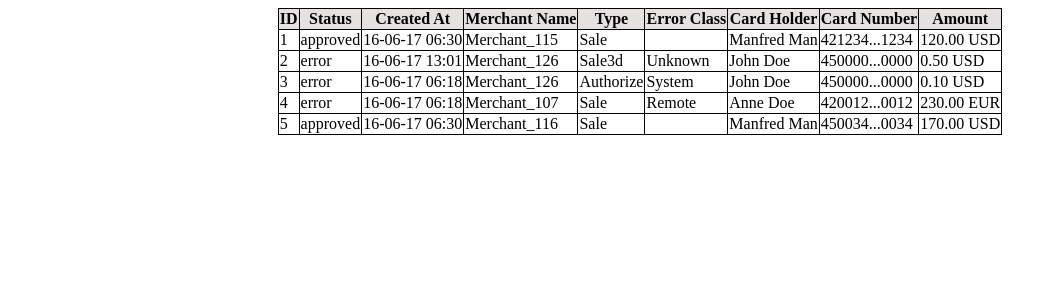
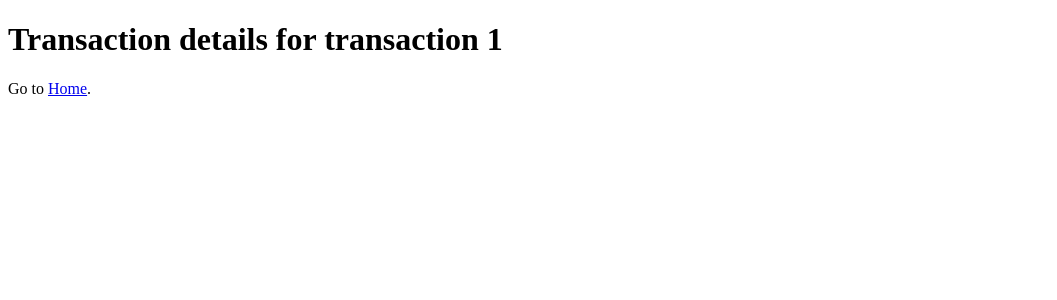
Before and after one commit to retr0future/emp, a React app: page /transaction/1 in a window 1280 px wide. Shown: the top 300 px of the page, without its empty margins (0-1057 px from the left). Built offline with nearby package versions, Linux system fonts and the light colour scheme.

Commit message:
Routing added

```diff
--- a/package.json
+++ b/package.json
@@ -40,6 +40,7 @@
   "dependencies": {
     "@babel/plugin-transform-runtime": "^7.21.4",
     "react": "^18.2.0",
-    "react-dom": "^18.2.0"
+    "react-dom": "^18.2.0",
+    "react-router-dom": "^6.10.0"
   }
 }
--- a/src/App.js
+++ b/src/App.js
@@ -1,61 +1,15 @@
-import React, {useEffect, useState } from "react";
-import "./App.css";
-import PaymentTransactions from "./PaymentTransactions.js";
+import { createBrowserRouter, RouterProvider } from "react-router-dom";
+import React from "react";
+import HomePage from "./pages/HomePage";
+import TransactionPage from "./pages/TransactionPage";
+
+const router = createBrowserRouter([
+  { path: "/", element: <HomePage /> },
+  { path: "/transaction/:id", element: <TransactionPage /> },
+]);
 
 const App = () => {
-  const paymentTransactions = new PaymentTransactions();
-  const transactions = paymentTransactions.getTransactions();
-  const [order, setOrder] = useState("asc");
-  const [data, setData] = useState(transactions);
-  const handleSort = (col) => {
-    if (order === "asc") {
-      const sorted = [...data].sort((a, b) => (a[col] > b[col] ? 1 : -1));
-      setData(sorted);
-      setOrder("desc");
-    }
-    if (order === "desc") {
-      const sorted = [...data].sort((a, b) => (a[col] < b[col] ? 1 : -1));
-      setData(sorted);
-      setOrder("asc");
-    }
-  };
-  const errorClassMap = {
-    'Module::SystemError': 'System',
-    'Module::RemoteError': 'Remote',
-    'Module::ConfigurationError': 'Unknown'
-  };
-  return (
-    <table className="table">
-      <thead>
-        <tr className="headRow">
-          <th>ID</th>
-          <th onClick={() => handleSort('status')}>Status</th>
-          <th onClick={() => handleSort('created_at')}>Created At</th>
-          <th onClick={() => handleSort('merchant_name')}>Merchant Name</th>
-          <th onClick={() => handleSort('type')}>Type</th>
-          <th onClick={() => handleSort('error_class')}>Error Class</th>
-          <th onClick={() => handleSort('card_holder')}>Card Holder</th>
-          <th onClick={() => handleSort('card_number')}>Card Number</th>
-          <th onClick={() => handleSort('amount')}>Amount</th>
-        </tr>
-      </thead>
-      <tbody>
-        {data.map(transaction => (
-          <tr key={transaction.id}>
-            <td>{transaction.id}</td>
-            <td>{transaction.status}</td>
-            <td>{new Date(transaction.created_at).toLocaleString('en-GB', { year: '2-digit', month: '2-digit', day: '2-digit', hour: '2-digit', minute: '2-digit' }).replace(',', '').replace(/\//g, '-')}</td>
-            <td>{transaction.merchant_name}</td>
-            <td>{transaction.type.replace('Transaction', '')}</td>
-            <td>{errorClassMap[transaction.error_class]}</td>
-            <td>{transaction.card_holder}</td>
-            <td>{transaction.card_number}</td>
-            <td>{parseFloat(transaction.amount/100).toFixed(2)} {transaction.currency}</td>
-          </tr>
-        ))}
-      </tbody>
-    </table>
-  );
+  return <RouterProvider router={router}/>;
 };
 
 export default App;
--- /dev/null
+++ b/src/pages/HomePage.js
@@ -0,0 +1,65 @@
+import React, {useEffect, useState } from "react";
+import "./HomePage.css";
+import PaymentTransactions from "../PaymentTransactions";
+import {Link} from "react-router-dom";
+
+const HomePage = () => {
+  const paymentTransactions = new PaymentTransactions();
+  const transactions = paymentTransactions.getTransactions();
+  const [order, setOrder] = useState("asc");
+  const [data, setData] = useState(transactions);
+  const handleSort = (col) => {
+    if (order === "asc") {
+      const sorted = [...data].sort((a, b) => (a[col] > b[col] ? 1 : -1));
+      setData(sorted);
+      setOrder("desc");
+    }
+    if (order === "desc") {
+      const sorted = [...data].sort((a, b) => (a[col] < b[col] ? 1 : -1));
+      setData(sorted);
+      setOrder("asc");
+    }
+  };
+  const errorClassMap = {
+    'Module::SystemError': 'System',
+    'Module::RemoteError': 'Remote',
+    'Module::ConfigurationError': 'Unknown'
+  };
+  return (
+    <table className="table">
+      <thead>
+        <tr className="headRow">
+          <th>ID</th>
+          <th onClick={() => handleSort('status')}>Status</th>
+          <th onClick={() => handleSort('created_at')}>Created At</th>
+          <th onClick={() => handleSort('merchant_name')}>Merchant Name</th>
+          <th onClick={() => handleSort('type')}>Type</th>
+          <th onClick={() => handleSort('error_class')}>Error Class</th>
+          <th onClick={() => handleSort('card_holder')}>Card Holder</th>
+          <th onClick={() => handleSort('card_number')}>Card Number</th>
+          <th onClick={() => handleSort('amount')}>Amount</th>
+        </tr>
+      </thead>
+      <tbody>
+        {data.map(transaction => (
+          <tr key={transaction.id}>
+            <td>{transaction.id}</td>
+            <td>{transaction.status}</td>
+            <td>
+            <Link to={`/transaction/${transaction.id}`}>
+              {new Date(transaction.created_at).toLocaleString('en-GB', { year: '2-digit', month: '2-digit', day: '2-digit', hour: '2-digit', minute: '2-digit' }).replace(',', '').replace(/\//g, '-')}
+              </Link></td>
+            <td>{transaction.merchant_name}</td>
+            <td>{transaction.type.replace('Transaction', '')}</td>
+            <td>{errorClassMap[transaction.error_class]}</td>
+            <td>{transaction.card_holder}</td>
+            <td>{transaction.card_number}</td>
+            <td>{parseFloat(transaction.amount/100).toFixed(2)} {transaction.currency}</td>
+          </tr>
+        ))}
+      </tbody>
+    </table>
+  );
+};
+
+export default HomePage;
--- /dev/null
+++ b/src/pages/TransactionPage.js
@@ -0,0 +1,11 @@
+import React from "react";
+import { Link, useParams } from "react-router-dom";
+
+const TransactionPage = () => {
+  const params = useParams();
+  return <>
+  <h1>Transaction details for transaction {params.id}</h1>
+  <p>Go to <Link to="/">Home</Link>.</p></>
+};
+
+export default TransactionPage;
--- a/webpack.config.js
+++ b/webpack.config.js
@@ -5,7 +5,8 @@ module.exports={
     entry: "./index.js",
     output: {
         path: path.resolve(__dirname, "public"),
-        filename: "main.js"
+        filename: "main.js",
+        publicPath: "/"
     },
     target: "web",
     devServer: {
@@ -13,7 +14,8 @@ module.exports={
         static: ["./public"],
         open: true,
         hot: true ,
-        liveReload: true
+        liveReload: true,
+        historyApiFallback: true
     },
     resolve: {
         extensions: ['.js','.jsx','.json', '.css']
```
Also changed, not shown: src/pages/HomePage.css (renamed from src/App.css), 1 other file (tests, documents, lock files or other folders).
